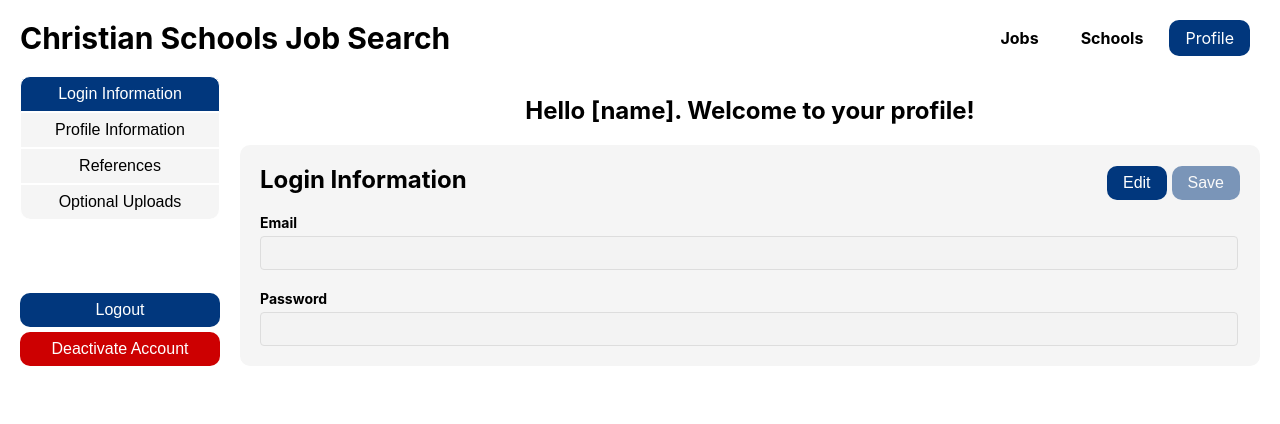
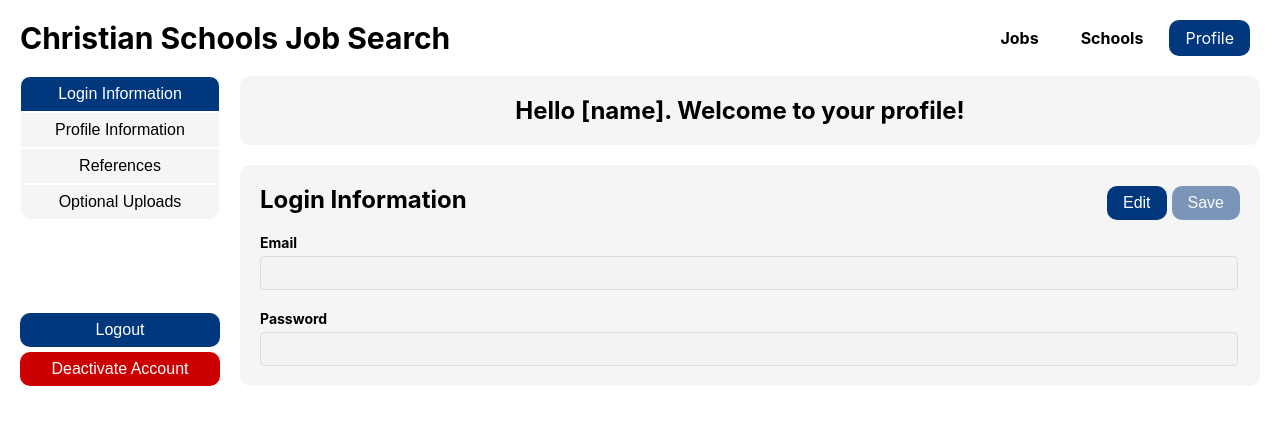
Before and after one commit to JS-7274/CSJSE-Clone, a React (Create React App) app in the folder csjse-app/client/: page /TeacherStaffProfile in a window 1280 px wide. Shown: the top 424 px of the page. Built offline with nearby package versions, Linux system fonts and the light colour scheme.

Commit message:
Welcome message styling fixed

```diff
--- a/csjse-app/client/src/pages/TeacherStaffProfile.js
+++ b/csjse-app/client/src/pages/TeacherStaffProfile.js
@@ -61,7 +61,7 @@ const TeacherStaffProfile = ({ user }) => {
 					</div>
 				</div>
 				<div className="content">
-					<div>
+					<div className="welcome-message">
 						<h2>Hello [name]. Welcome to your profile!</h2>
 					</div>
 					<div className="profile-content">
--- a/csjse-app/client/src/styles/Profiles.css
+++ b/csjse-app/client/src/styles/Profiles.css
@@ -123,10 +123,15 @@ button.deactivate:hover {
 	text-align: center;
 }
 
-.profile-content {
+.profile-content,
+.welcome-message {
 	background-color: #f5f5f5;
 	padding-right: 20px;
 	border-radius: 10px;
+}
+
+.welcome-message {
+	margin-bottom: 20px;
 }
 
 .section-header {
```
